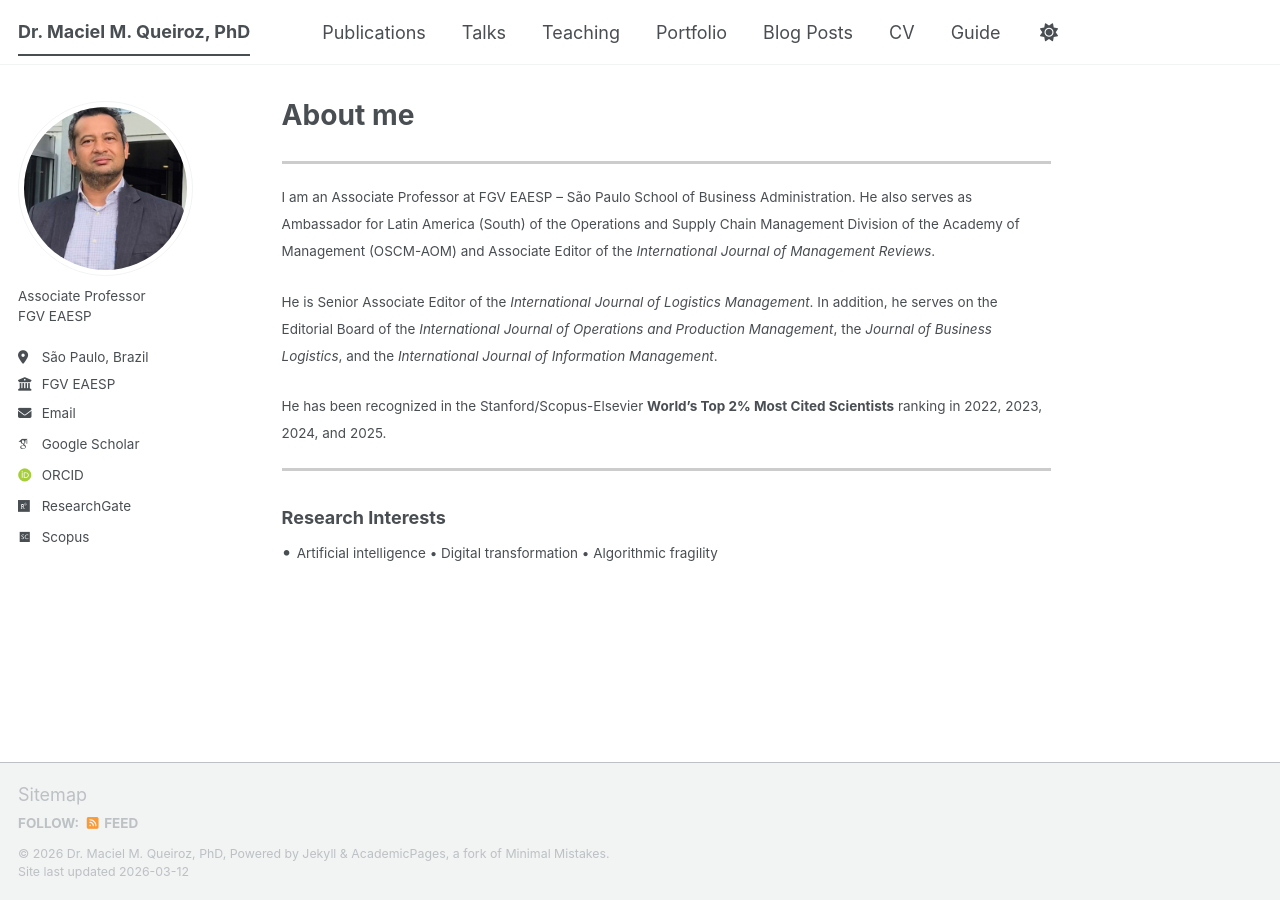
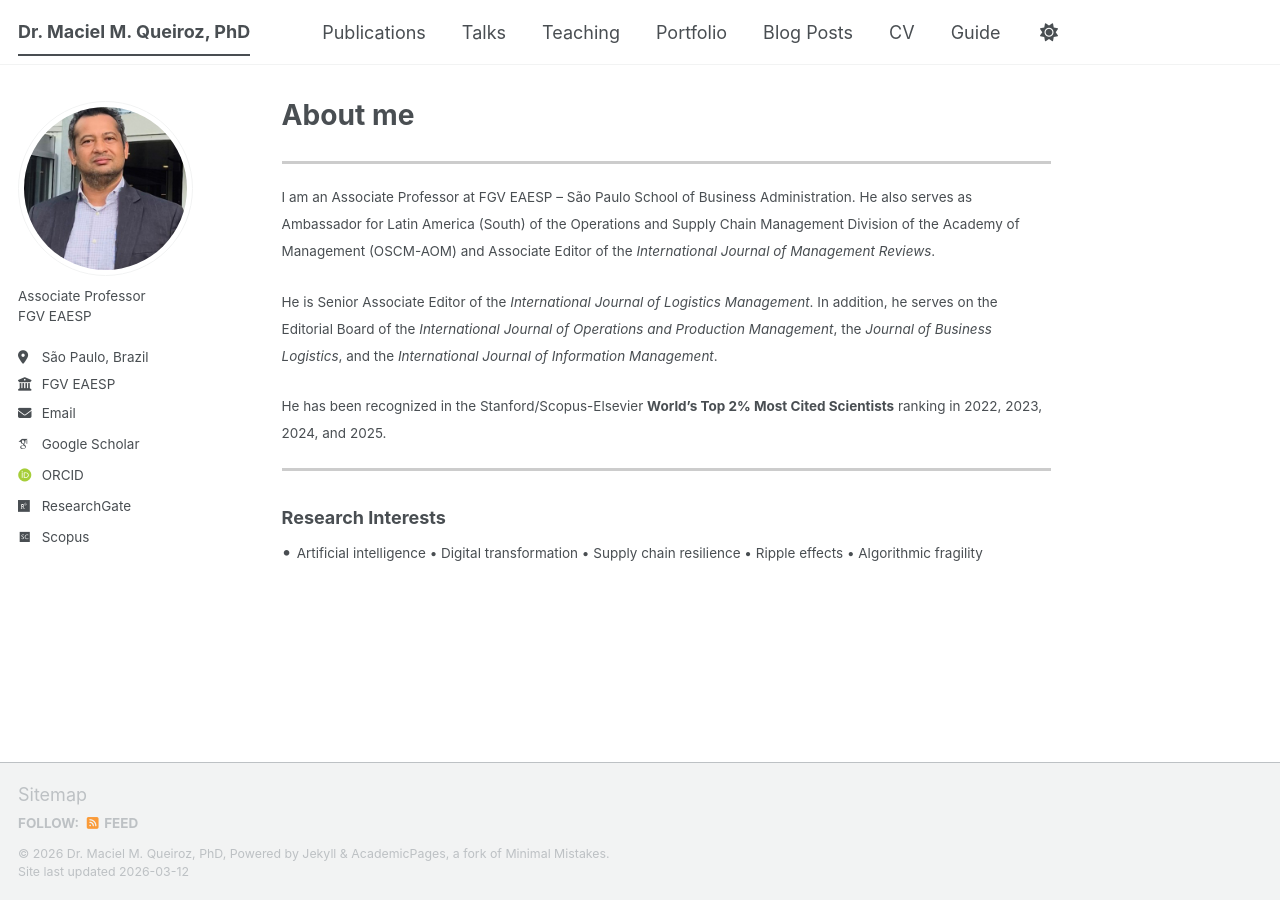
Before and after one commit to maciel-queiroz/maciel-queiroz.github.io, a Jekyll site: the page built from _pages/about.md, in a window 1280 px wide. Built offline with Jekyll 4.4.1, drawn with Linux system fonts in a browser that asks for light colours; some web fonts are replaced; a script bundle is joined from its source files by our own code; library files that are not in the unit come from our copies.

Commit message:
Update about.md

```diff
--- a/_pages/about.md
+++ b/_pages/about.md
@@ -20,4 +20,6 @@ redirect_from:
 
 • <small>Artificial intelligence
 • Digital transformation
+• Supply chain resilience
+• Ripple effects
 • Algorithmic fragility<small>
```
